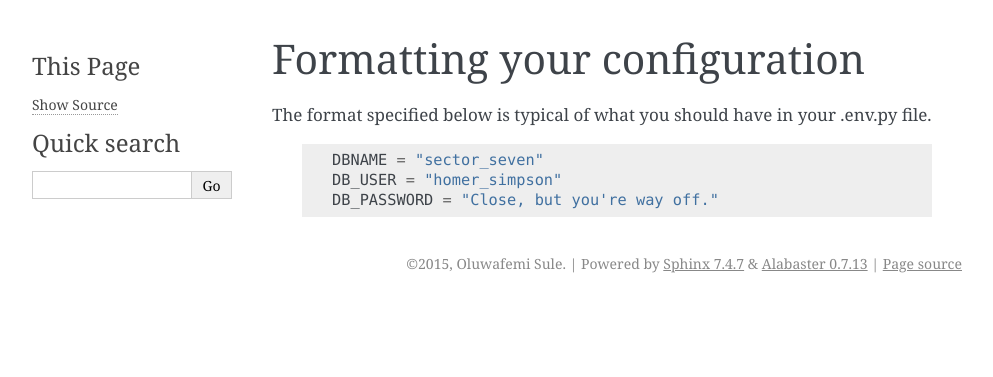
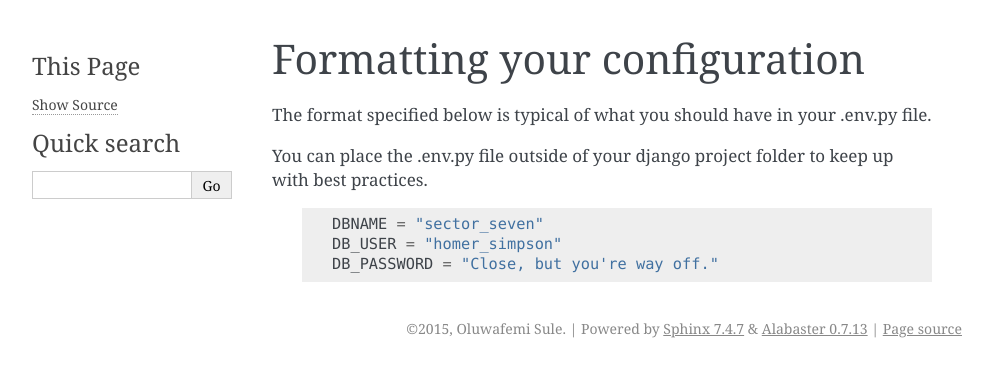
Before and after one commit to osule/django-envie, a Sphinx documentation site: the page built from docs/02-formatting.rst, in a window 1280 px wide. Shown: the top 377 px of the page, without its empty margins (148-1141 px from the left). Built offline with Sphinx 7.4.7, drawn with Linux system fonts in a browser that asks for light colours.

Commit message:
Add instruction on where to place environment files

```diff
--- a/docs/02-formatting.rst
+++ b/docs/02-formatting.rst
@@ -2,6 +2,8 @@ Formatting your configuration
 =============================
 
 The format specified below is typical of what you should have in your .env.py file.
+
+You can place the .env.py file outside of your django project folder to keep up with best practices.
 
      .. code-block:: python
 
```
